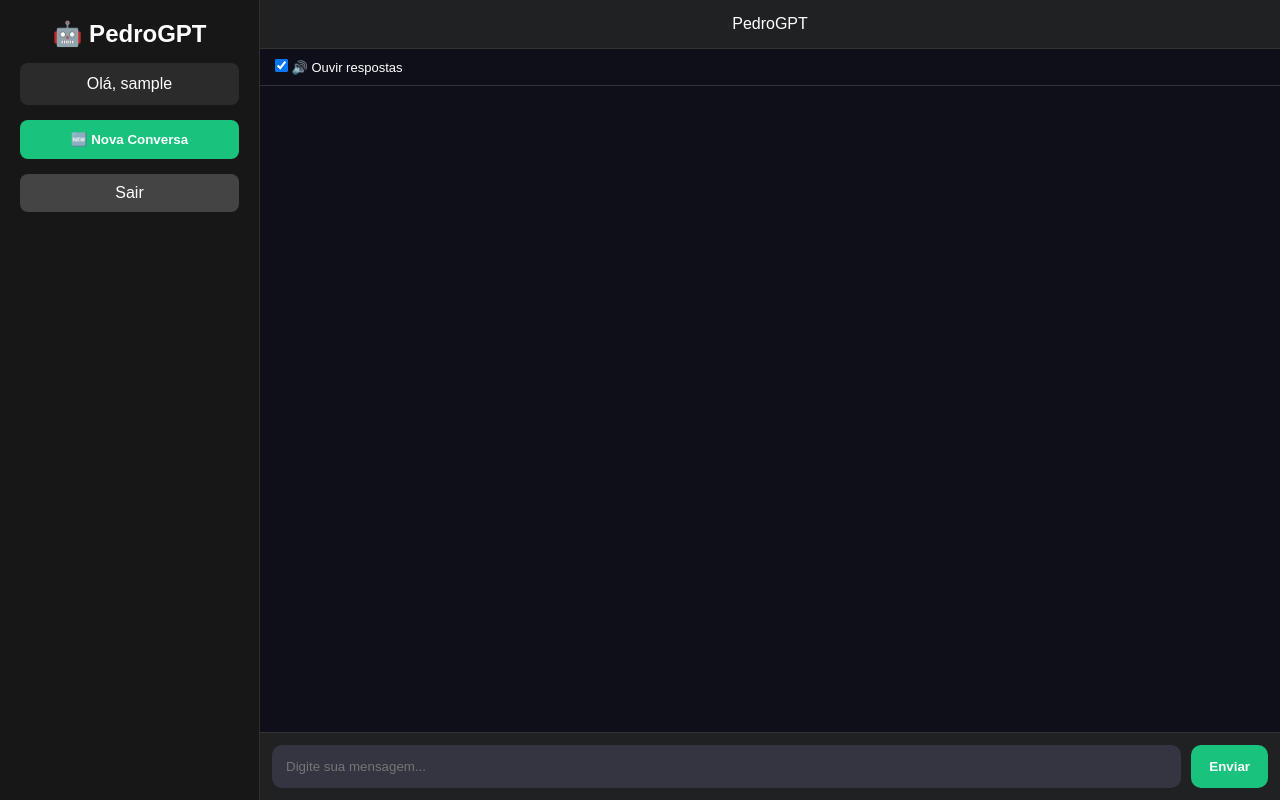
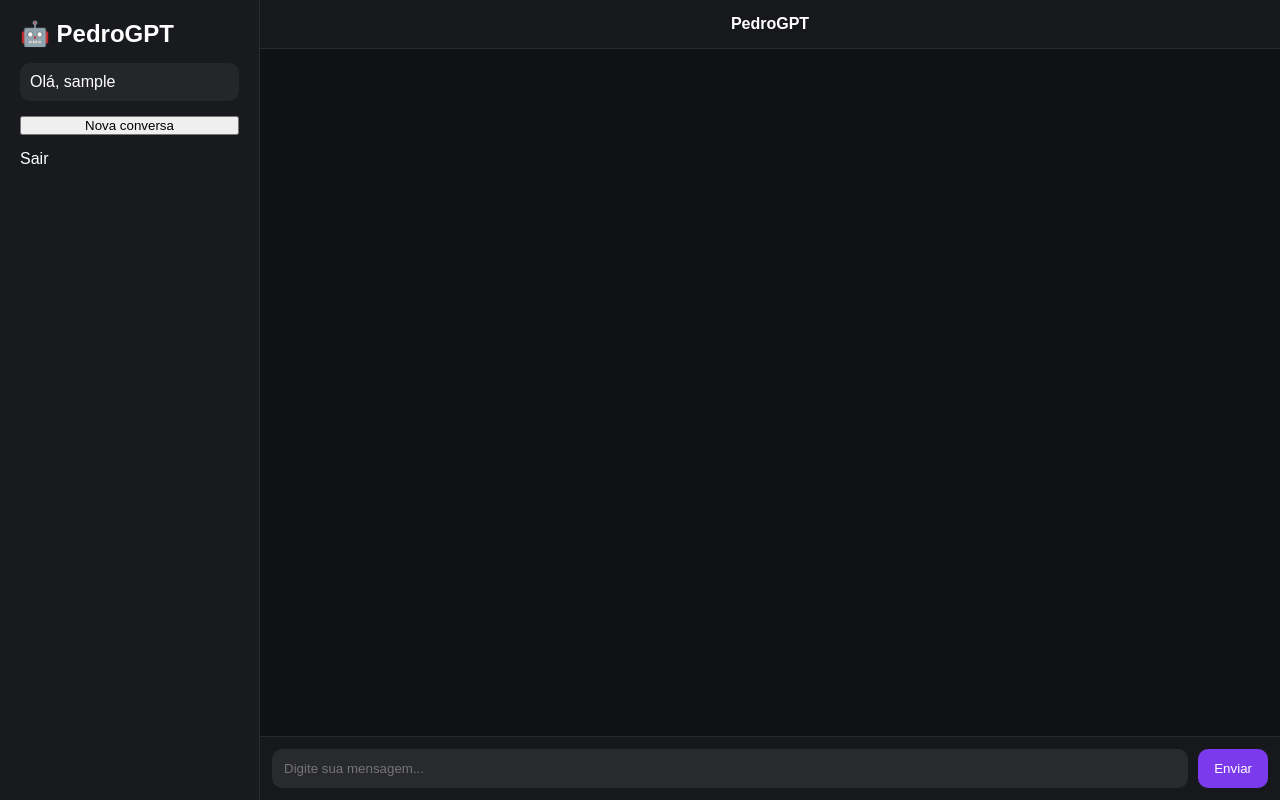
Before and after one commit to phramoslima24-web/PedroGPT, a Flask app: page / in a window 1280 px wide. Run offline with Flask 3, Linux system fonts and the light colour scheme; the visitor is signed in with stand-in values (Sample User, id 1); data that the repository does not hold is empty.

Commit message:
update frontend moderno PedroGPT

```diff
--- a/templates/index.html
+++ b/templates/index.html
@@ -10,56 +10,31 @@
     margin:0;
     padding:0;
     box-sizing:border-box;
-    font-family:Arial, Helvetica, sans-serif;
+    font-family:Arial, sans-serif;
 }
 
 body{
-    background:#0f0f1a;
-    color:white;
     height:100vh;
     display:flex;
+    background:#0f1115;
+    color:white;
 }
 
 /* SIDEBAR (PC ONLY) */
 .sidebar{
     width:260px;
-    background:#171717;
+    background:rgba(255,255,255,0.04);
+    border-right:1px solid rgba(255,255,255,0.08);
     padding:20px;
     display:flex;
     flex-direction:column;
     gap:15px;
-    border-right:1px solid #2f2f2f;
-}
-
-.sidebar h2{
-    text-align:center;
 }
 
 .usuario{
-    background:#2b2b2b;
-    padding:12px;
-    border-radius:8px;
-    text-align:center;
-}
-
-/* BOTÕES */
-.nova-conversa{
-    border:none;
-    background:#19c37d;
-    color:white;
-    padding:12px;
-    border-radius:8px;
-    cursor:pointer;
-    font-weight:bold;
-}
-
-.logout{
-    text-decoration:none;
-    color:white;
-    background:#444;
     padding:10px;
-    border-radius:8px;
-    text-align:center;
+    background:rgba(255,255,255,0.05);
+    border-radius:10px;
 }
 
 /* MAIN */
@@ -67,127 +42,85 @@ body{
     flex:1;
     display:flex;
     flex-direction:column;
-    height:100vh;
 }
 
 /* HEADER */
 .header{
     padding:15px;
     text-align:center;
-    background:#202123;
-    border-bottom:1px solid #333;
+    background:rgba(255,255,255,0.03);
+    border-bottom:1px solid rgba(255,255,255,0.08);
+    font-weight:bold;
 }
 
 /* CHAT */
 .chat{
     flex:1;
+    padding:15px;
     overflow-y:auto;
-    padding:15px;
     display:flex;
     flex-direction:column;
     gap:10px;
 }
 
-/* MENSAGENS */
+/* BOLHAS MODERNAS */
 .msg{
     max-width:75%;
     padding:12px 14px;
-    border-radius:18px;
-    word-wrap:break-word;
+    border-radius:14px;
     font-size:14px;
     line-height:1.4;
-    position:relative;
+    word-wrap:break-word;
+    animation:fade .2s ease;
+}
+
+@keyframes fade{
+    from{opacity:0; transform:translateY(5px);}
+    to{opacity:1; transform:translateY(0);}
 }
 
 .user{
     align-self:flex-end;
-    background:#0b93f6;
-    border-bottom-right-radius:4px;
+    background:#7c3aed;
 }
 
 .bot{
     align-self:flex-start;
-    background:#343541;
-    border-bottom-left-radius:4px;
-}
-
-/* HORA */
-.hora{
-    font-size:10px;
-    opacity:0.5;
-    margin-top:5px;
-    text-align:right;
+    background:rgba(255,255,255,0.06);
 }
 
 /* INPUT */
 .entrada{
     display:flex;
+    padding:12px;
     gap:10px;
-    padding:12px;
-    border-top:1px solid #333;
-    background:#202123;
+    background:rgba(255,255,255,0.03);
+    border-top:1px solid rgba(255,255,255,0.08);
 }
 
 .entrada input{
     flex:1;
-    padding:14px;
+    padding:12px;
     border:none;
     border-radius:10px;
     outline:none;
-    background:#343541;
+    background:rgba(255,255,255,0.08);
     color:white;
 }
 
 .entrada button{
-    padding:14px 18px;
+    padding:12px 16px;
     border:none;
     border-radius:10px;
-    background:#19c37d;
+    background:#7c3aed;
     color:white;
-    font-weight:bold;
     cursor:pointer;
-}
-
-/* OPÇÕES */
-.opcoes{
-    padding:10px 15px;
-    border-bottom:1px solid #333;
-    font-size:13px;
-}
-
-/* SCROLL */
-.chat::-webkit-scrollbar{
-    width:6px;
-}
-.chat::-webkit-scrollbar-thumb{
-    background:#444;
-    border-radius:10px;
-}
-
-/* DIGITANDO */
-.typing{
-    opacity:0.6;
-    font-style:italic;
 }
 
 /* MOBILE */
 @media(max-width:768px){
-
-    body{
-        flex-direction:column;
-    }
-
     .sidebar{
         display:none;
-    }
-
-    .chat{
-        padding-bottom:80px;
-    }
-
-    .entrada{
-        position:sticky;
-        bottom:0;
     }
 }
 </style>
@@ -196,46 +129,75 @@ body{
 <body>
 
 <div class="sidebar">
+    <h2>🤖 PedroGPT</h2>
+    <div class="usuario">Olá, {{ username }}</div>
 
-    <h2>🤖 PedroGPT</h2>
-
-    <div class="usuario">
-        Olá, {{ username }}
-    </div>
-
-    <button class="nova-conversa" onclick="novaConversa()">
-        🆕 Nova Conversa
-    </button>
-
-    <a href="/logout" class="logout">
-        Sair
-    </a>
-
+    <button class="nova-conversa" onclick="novaConversa()">Nova conversa</button>
+    <a href="/logout" style="color:white;text-decoration:none;">Sair</a>
 </div>
 
 <div class="main">
 
-    <div class="header">
-        PedroGPT
-    </div>
-
-    <div class="opcoes">
-        <label>
-            <input type="checkbox" id="voz" checked>
-            🔊 Ouvir respostas
-        </label>
-    </div>
+    <div class="header">PedroGPT</div>
 
     <div id="chat" class="chat"></div>
 
     <div class="entrada">
-        <input type="text" id="mensagem" placeholder="Digite sua mensagem..." autocomplete="off">
+        <input type="text" id="mensagem" placeholder="Digite sua mensagem...">
         <button onclick="enviar()">Enviar</button>
     </div>
 
 </div>
 
-<script src="/static/script.js"></script>
+<script>
+async function carregarHistorico(){
+    const res = await fetch("/history");
+    const data = await res.json();
+
+    const chat = document.getElementById("chat");
+    chat.innerHTML = "";
+
+    data.forEach(m=>{
+        addMsg(m[1], m[0]);
+    });
+}
+
+function addMsg(texto, tipo){
+    const div = document.createElement("div");
+    div.classList.add("msg");
+    div.classList.add(tipo === "user" ? "user" : "bot");
+
+    div.textContent = texto;
+
+    document.getElementById("chat").appendChild(div);
+    document.getElementById("chat").scrollTop = 999999;
+}
+
+async function enviar(){
+    const input = document.getElementById("mensagem");
+    const texto = input.value.trim();
+    if(!texto) return;
+
+    addMsg(texto,"user");
+    input.value="";
+
+    const res = await fetch("/chat",{
+        method:"POST",
+        headers:{"Content-Type":"application/json"},
+        body:JSON.stringify({message:texto})
+    });
+
+    const data = await res.json();
+    addMsg(data.reply,"bot");
+}
+
+async function novaConversa(){
+    await fetch("/new_chat",{method:"POST"});
+    document.getElementById("chat").innerHTML="";
+}
+
+carregarHistorico();
+</script>
 
 </body>
 </html>
```
